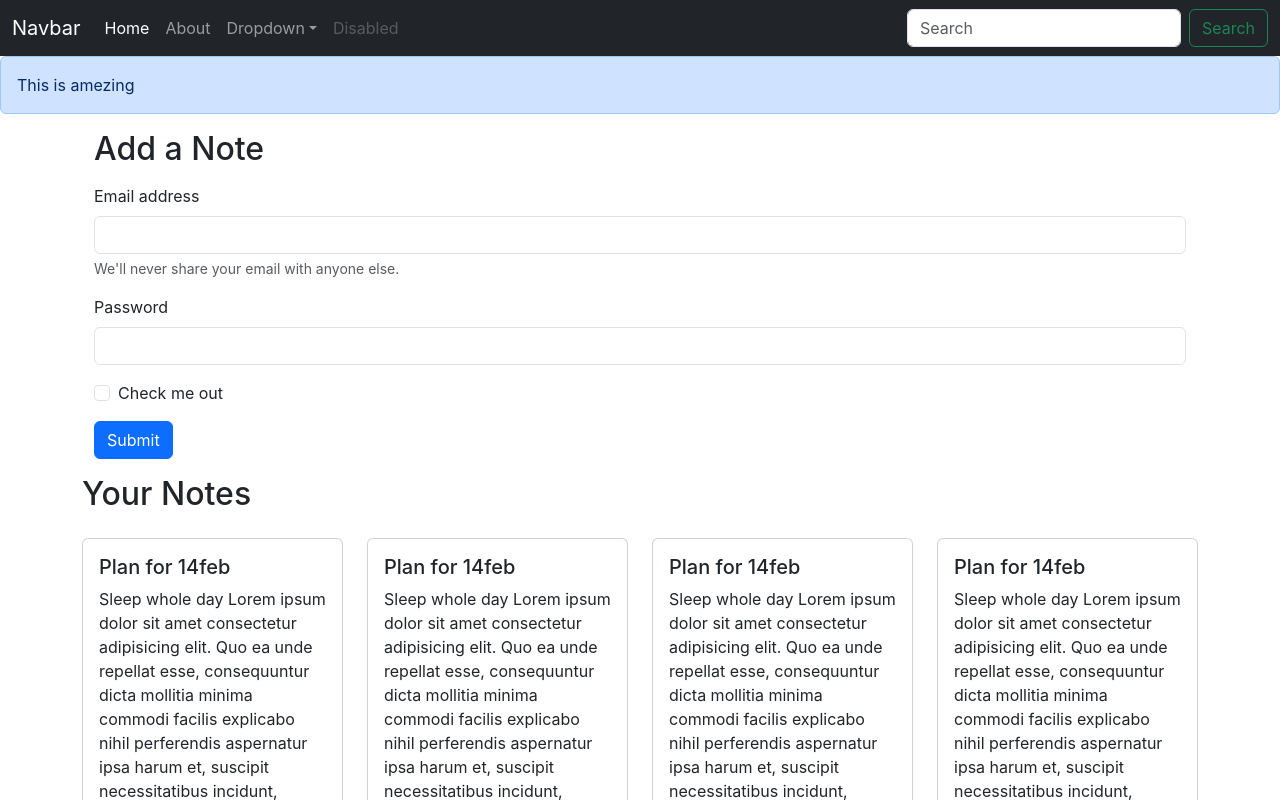
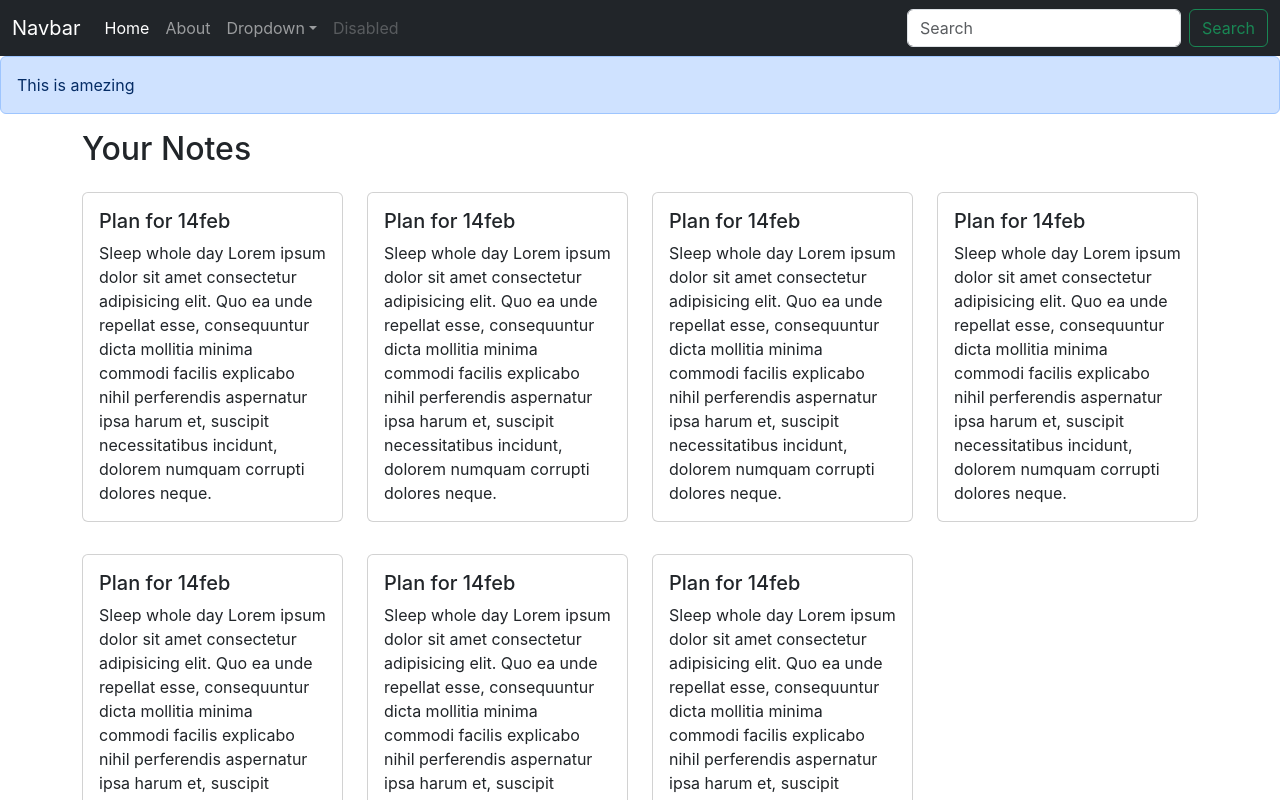
Before and after one commit to TejasShirsath/inotebook, a React (Create React App) app: page / in a window 1280 px wide. Shown: the top 800 px of the page. Built offline with nearby package versions, Linux system fonts and the light colour scheme; the HTML template or start-up script is replaced by a standard one.

Commit message:
Remove unused form elements from Home component

```diff
--- a/src/components/Home.js
+++ b/src/components/Home.js
@@ -3,49 +3,6 @@ import Notes from "./Notes";
 function Home() {
   return (
     <div>
-      <div className="container my-3">
-        <h2>Add a Note</h2>
-
-        <form className="my-3">
-          <div class="mb-3">
-            <label for="exampleInputEmail1" class="form-label">
-              Email address
-            </label>
-            <input
-              type="email"
-              class="form-control"
-              id="exampleInputEmail1"
-              aria-describedby="emailHelp"
-            />
-            <div id="emailHelp" class="form-text">
-              We'll never share your email with anyone else.
-            </div>
-          </div>
-          <div class="mb-3">
-            <label for="exampleInputPassword1" class="form-label">
-              Password
-            </label>
-            <input
-              type="password"
-              class="form-control"
-              id="exampleInputPassword1"
-            />
-          </div>
-          <div class="mb-3 form-check">
-            <input
-              type="checkbox"
-              class="form-check-input"
-              id="exampleCheck1"
-            />
-            <label class="form-check-label" for="exampleCheck1">
-              Check me out
-            </label>
-          </div>
-          <button type="submit" class="btn btn-primary">
-            Submit
-          </button>
-        </form>
-      </div>
       <Notes/>
     </div>
   );
```
